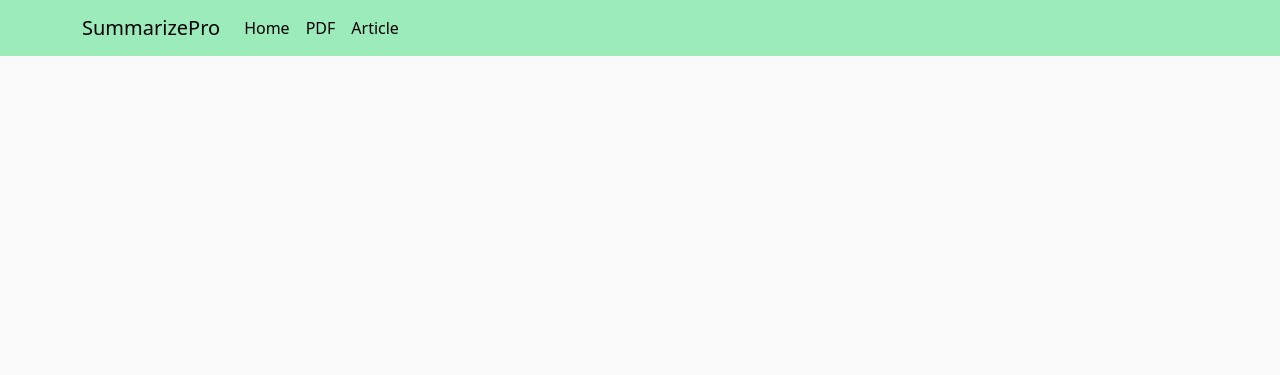
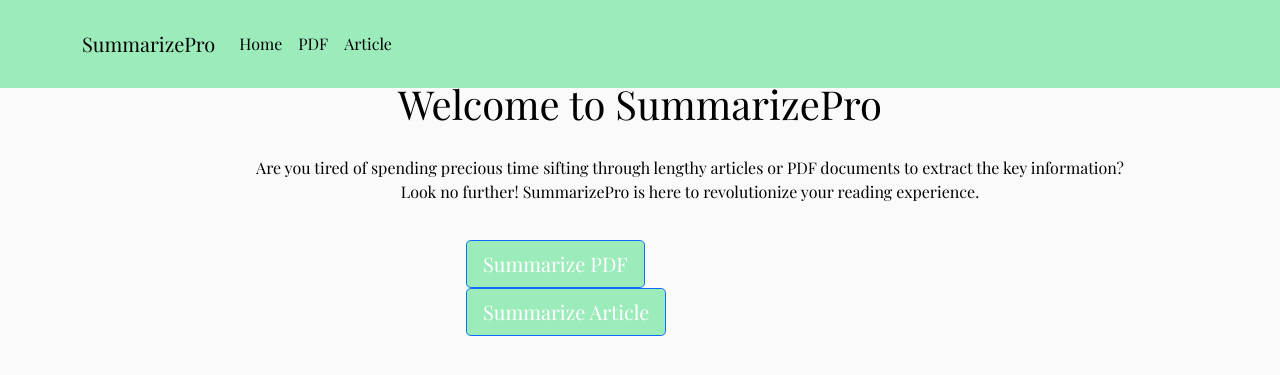
Before and after one commit to DylanAlfonso13/SummarizePro, a Flask app: page / in a window 1280 px wide. Shown: the top 375 px of the page. Run offline with Flask 3, Linux system fonts and the light colour scheme.

Commit message:
Worked on Basic page layout and routing in app.py

```diff
--- a/app.py
+++ b/app.py
@@ -12,68 +12,26 @@ db = SQLAlchemy(app)
 
 @app.route('/', methods=['GET', 'POST'])
 def index():
-    """ Displays movie search engine and movie results
-    """
-    #get data from search
-    movie_search = request.form.get('search')
-    print(request.form)
+    return render_template('index.html')
 
-    #return movie results
-    # todo: handle if no movies found
-    if movie_search and request.method == 'POST':
+@app.route('/pdf', methods=['GET', 'POST'])
+def pdf():
+    return render_template('pdf_page.html')
 
-        #print(movie_search)
-        movie_results = get_movies(movie_search)
-        ##print(movie_results)
-        return render_template('index.html', title="Movie Search", subtitle="Movie Search Results", results=movie_results)
-
-    return render_template('index.html', title="Movie Search")
-
-
-@app.route('/movie/<id>', methods=['GET', 'POST'])
-def select_movie(id):
-    """ Displays movies Details and Reviews
-        Allows users to create reviews
-    """
-    print(id)
-
-    #get all movie details
-    movie_details = get_movie_details(str(id))
-    print(movie_details)
-
-    #get wtform from form.py
-    review_form = ReviewForm()
-    print(request.form)
-
-    #get all revies
-    all_reviews = Review.query.filter_by(id=id).all()
-    print(all_reviews)
-
-    #Check form is validated. Add form data to database
-    if review_form.validate_on_submit():
-        print('FROM WAS VALIDATED!')
-
-        #Get form data values
-        review_rating = request.form.get('rating')
-        review_text = request.form.get('review_text')
-        print(review_text)
-        #Add to database
-        review = Review(id=id, review=review_text, rating=review_rating)
-        db.session.add(review)
-        db.session.commit()
-
-        #Flash message to uset
-        flash(f'Thank you for your feedback. Your review has been submitted!', 'success')
-
-        return redirect(url_for('select_movie', id=id, reviews=all_reviews))
-    return render_template('results.html', title="Select Movie", details=movie_details, reviews=all_reviews, form=review_form)
+@app.route('/article', methods=['GET','POST'])
+def article():
+    return render_template('article_page.html')
 
 #Database Model Objects
-class Review(db.Model):
-    review_id = db.Column(db.Integer, primary_key=True,  autoincrement=True)
-    id = db.Column(db.String, nullable=False)
-    rating = db.Column(db.Integer, nullable=False)
-    review = db.Column(db.Text(255), nullable=False)
+class User(db.Model):
+    id = db.Column(db.Integer, primary_key=True)
+    username = db.Column(db.String(20), unique=True, nullable=False)
+    email = db.Column(db.String(120), unique=True, nullable=False)
+    password = db.Column(db.String(60), nullable=False)
+    def __repr__(self):
+        return f"User('{self.username}', '{self.email}')"
+    with app.app_context():
+        db.create_all()
 
 #Creates tables
 with app.app_context():
--- a/static/main.css
+++ b/static/main.css
@@ -1,11 +1,20 @@
+* {
+    font-family: 'Playfair Display';
+}
+
 body {
     background: #fafafa;
     color: #333333;
     margin-top: 5rem;
   }
 
-  h1, h2, h3, h4, h5, h6 {
-    color: #444444;
+  p, h1, h2, h3, h4, h5, h6 {
+    color: #000000;
+  }
+
+  p{
+    margin-left: 50px;
+    margin-right: 50px;
   }
 
 
@@ -82,3 +91,7 @@ body {
   .account-heading {
     font-size: 2.5rem;
   }
+
+  .btn-primary {
+    background: #9CEBBB;
+  }
--- a/templates/base.html
+++ b/templates/base.html
@@ -7,12 +7,12 @@
 
     <!-- Bootstrap CSS -->
     <link href="https://cdn.jsdelivr.net/npm/bootstrap@5.0.2/dist/css/bootstrap.min.css" rel="stylesheet" integrity="sha384-EVSTQN3/azprG1Anm3QDgpJLIm9Nao0Yz1ztcQTwFspd3yD65VohhpuuCOmLASjC" crossorigin="anonymous">
-
+    <link rel="stylesheet" href="https://fonts.googleapis.com/css?family=Playfair+Display">
     <link rel="stylesheet" type="text/css" href="{{ url_for('static', filename='main.css') }}">
 </head>
 <body>
   <header class="site-header">
-    <nav class="navbar navbar-expand-md navbar-dark bg-steel fixed-top">
+    <nav class="navbar navbar-expand-md navbar-dark bg-steel fixed-top py-4">
       <div class="container">
         <a class="navbar-brand mr-4" href="/">SummarizePro</a>
         <button class="navbar-toggler" type="button" data-toggle="collapse" data-target="#navbarToggle" aria-controls="navbarToggle" aria-expanded="false" aria-label="Toggle navigation">
@@ -21,8 +21,8 @@
         <div class="collapse navbar-collapse" id="navbarToggle">
           <div class="navbar-nav mr-auto">
             <a class="nav-item nav-link" href="/">Home</a>
-            <a class="nav-item nav-link" href="/spotify">PDF</a>
-            <a class="nav-item nav-link" href="/about">Article</a>
+            <a class="nav-item nav-link" href="/pdf">PDF</a>
+            <a class="nav-item nav-link" href="/article">Article</a>
           </div>
         </div>
       </div>
@@ -40,10 +40,10 @@
             {% endfor %}
           {% endif %}
         {% endwith %}
-        <div class="container">
-          {% block content %}{% endblock %}
-        </div>
       </div>
+    </div>
+    <div class="container">
+      {% block content %}{% endblock %}
     </div>
   </main>
   <script src="https://cdn.jsdelivr.net/npm/bootstrap@5.0.2/dist/js/bootstrap.bundle.min.js" integrity="sha384-MrcW6ZMFYlzcLA8Nl+NtUVF0sA7MsXsP1UyJoMp4YLEuNSfAP+JcXn/tWtIaxVXM" crossorigin="anonymous"></script>
--- a/templates/index.html
+++ b/templates/index.html
@@ -1,4 +1,20 @@
 {% extends 'base.html' %}
-
 {% block content %}
+<div class="row" style="text-align: center;">
+    <h1>Welcome to SummarizePro</h1>
+</div>
+<div class="row" style="text-align: center; padding: 20px 100px;">
+  <p>Are you tired of spending precious time sifting through lengthy articles or PDF documents to extract the key information? Look no further! SummarizePro is here to revolutionize your reading experience.</p>
+</div>
+<div class="row">
+  <div class="col" style="align-items: center;">
+  </div>
+  <!-- Need to fix this to look cleaner (button colors look wonky) -->
+  <div class="col" style="align-items: center;">
+    <a href="/pdf" class="btn btn-primary btn-lg" role="button">Summarize PDF</a>
+    <a href="/article" class="btn btn-primary btn-lg" role="button">Summarize Article</a>
+  </div>
+  <div class="col">
+  </div>
+</div>
 {% endblock %}
```
Also changed, not shown: templates/article_page.html (added, +18 -0 lines), templates/pdf_page.html (added, +14 -0 lines), templates/results.html (deleted, +0 -25 lines), 2 other files.
